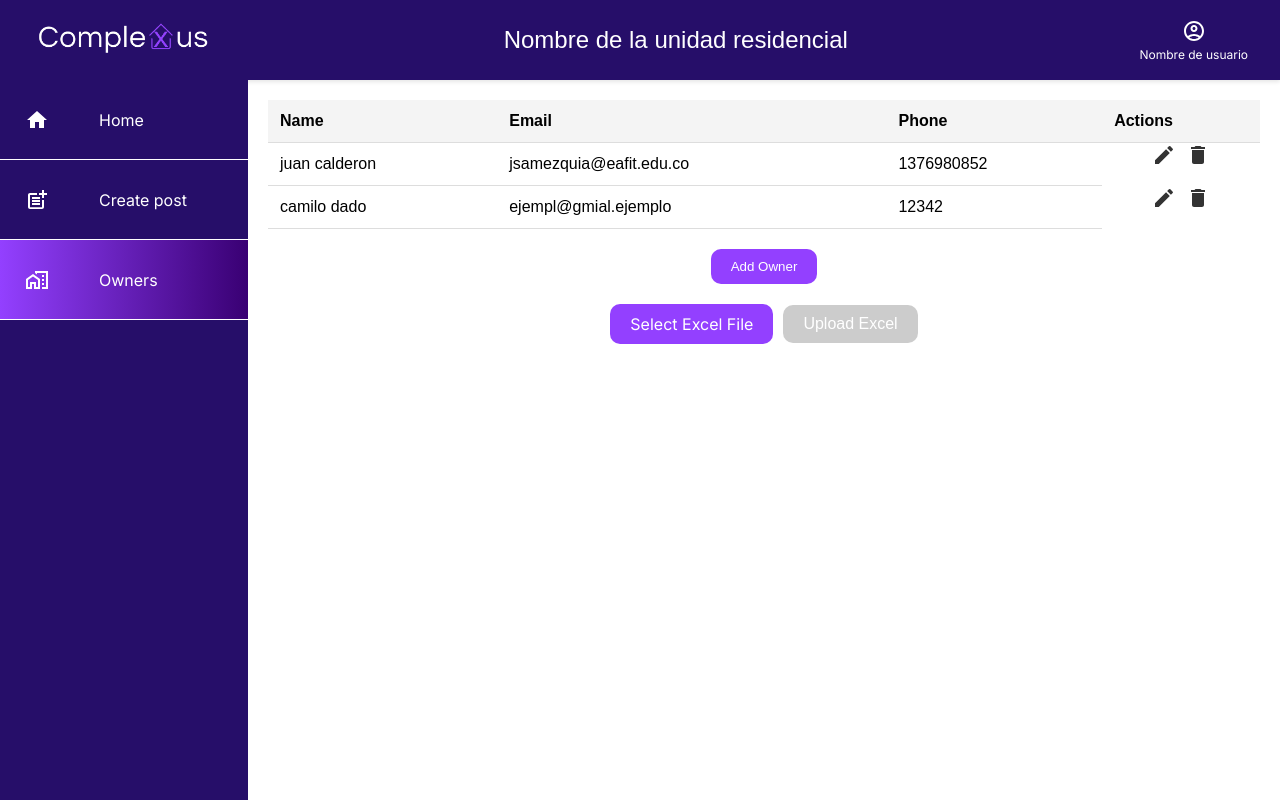
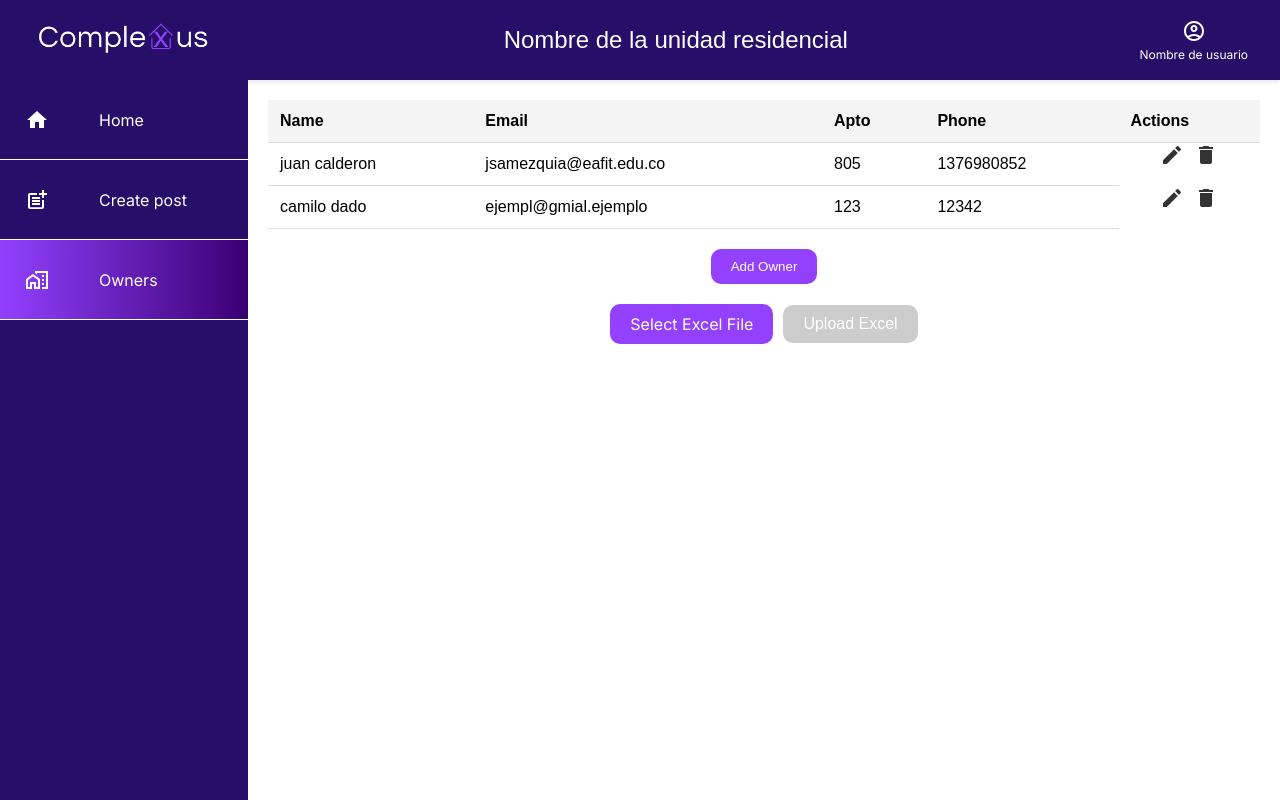
Before and after one commit to JuanAmezquitaAgredo/complexus_frontend, a Next.js app: page /ownerscrud in a window 1280 px wide. Built offline with nearby package versions, Linux system fonts and the light colour scheme; data requests are answered from the project's data file.

Commit message:
fix styles

```diff
--- a/app/ownerscrud/page.tsx
+++ b/app/ownerscrud/page.tsx
@@ -135,6 +135,7 @@ const OwnersCrud = () => {
                             <tr className={styles.tr}>
                                 <th className={styles.th}>Name</th>
                                 <th className={styles.th}>Email</th>
+                                <th className={styles.th}>Apto</th>
                                 <th className={styles.th}>Phone</th>
                                 <th className={styles.th}>Actions</th>
                             </tr>
@@ -144,6 +145,7 @@ const OwnersCrud = () => {
                                 <tr key={user.id} className={styles.tr}>
                                     <td className={styles.td}>{`${user.name} ${user.lastName}`}</td>
                                     <td className={styles.td}>{user.email}</td>
+                                    <td className={styles.td}>{user.apto}</td>
                                     <td className={styles.td}>{user.phone}</td>
                                     <td className={styles["action-icons"]}>
                                         <button onClick={() => handleEditClick(user.id)}>
--- a/app/types/users.ts
+++ b/app/types/users.ts
@@ -5,7 +5,8 @@ export interface User{
     email: string;
     password: string;
     phone: string;
-    tower: string;
+    apto?: string;
+    tower?: string;
     rol_id: string;
     residential_id: string;
 }
```
